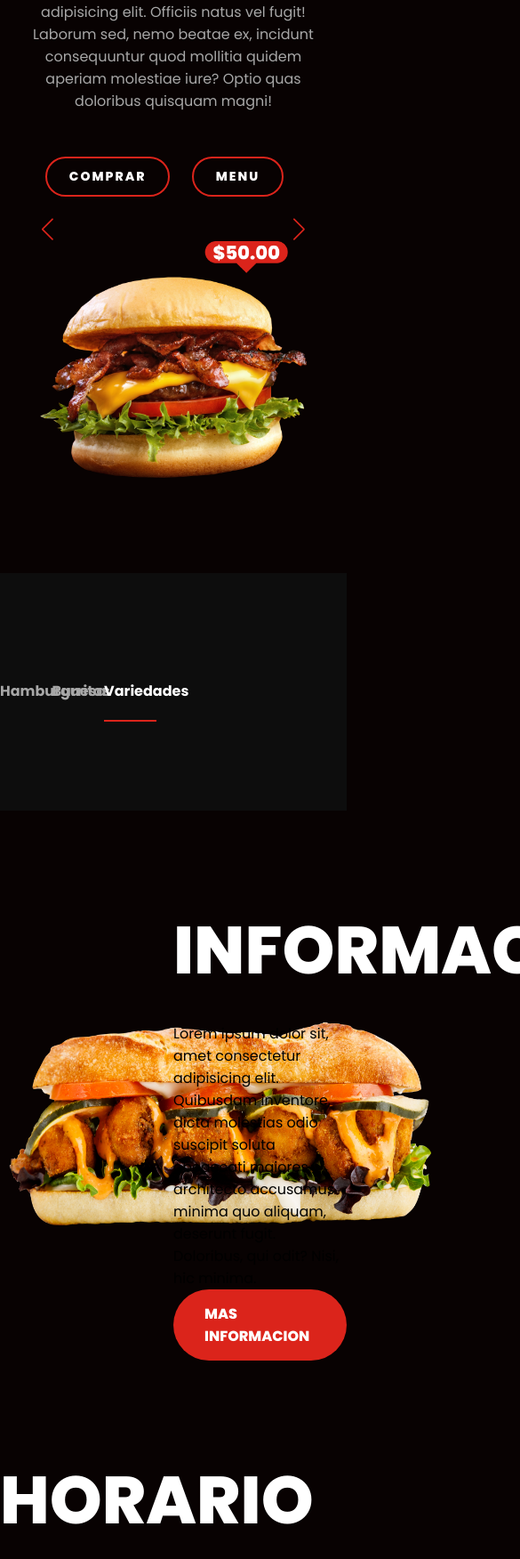
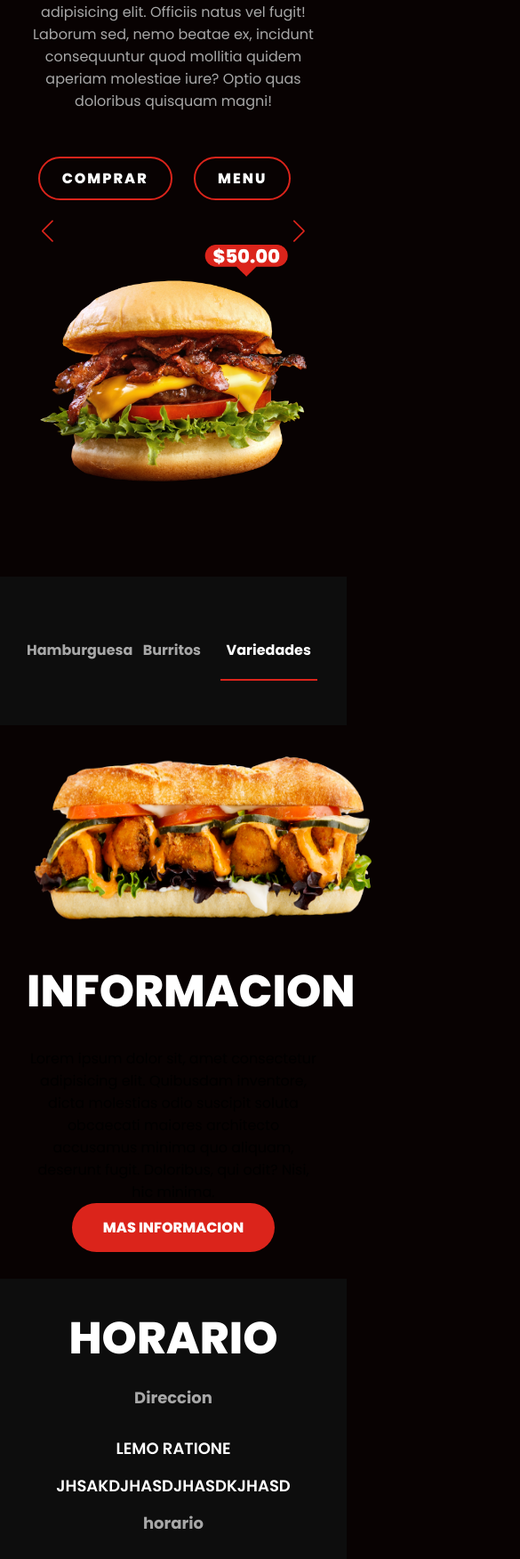
Before and after one commit to cccBurns/FoodDivcode, a plain HTML site: page index.html in a window 390 px wide. Shown: the part 229-1981 px from the top of the page at 89% size, 585 px wide, since content can reach past the window. Drawn offline with nearby package versions, Linux system fonts and the light colour scheme.

Commit message:
terminando el css

```diff
--- a/index.html
+++ b/index.html
@@ -323,7 +323,7 @@
         </div>
     </section>
 
-    <section class="Horario">
+    <section class="horario">
         <div class="horario-info container">
             <h2>Horario</h2>
             <div class="horario-txt">
--- a/style.css
+++ b/style.css
@@ -468,4 +468,78 @@ body {
     .swiper-pagination-fraction {
         bottom: -7px;
     }
+
+    .tabs {
+        padding: 50px 30px;
+    }
+
+    .tabs label {
+        width: 33%;
+    }
+
+    .info {
+        padding: 30px;
+        flex-direction: column;
+    }
+
+    .info-img {
+        width: 100%;
+        text-align: center;
+    }
+
+    .info-img img {
+        width: 400px;
+        height: 200px;
+        margin-bottom: 25px;
+    }
+
+    .info-txt {
+        width: 100%;
+        text-align: center;
+    }
+
+    .info-txt h2 {
+        font-size: 50px;
+    }
+
+    .info-txt p {
+        font-size: 16px;
+    }
+
+    .btn-1 {
+        font-size: 16px;
+    }
+
+    .horario {
+        padding: 30px;
+        text-align: center;
+
+    }
+
+    .horario-info h2 {
+        font-size: 50px;
+        margin-bottom: 15px;
+    }
+
+    .horario-txt {
+        flex-direction: column;
+    }
+
+    .socials {
+        justify-content: center;
+    }
+
+    .social img {
+        margin: 8px 0 0 0;
+    }
+
+    .footer {
+        padding: 30px;
+        flex-direction: column;
+        text-align: center;
+    }
+
+    .links h4 {
+        margin: 25px 0px 10px 0px;
+    }
 }
```
